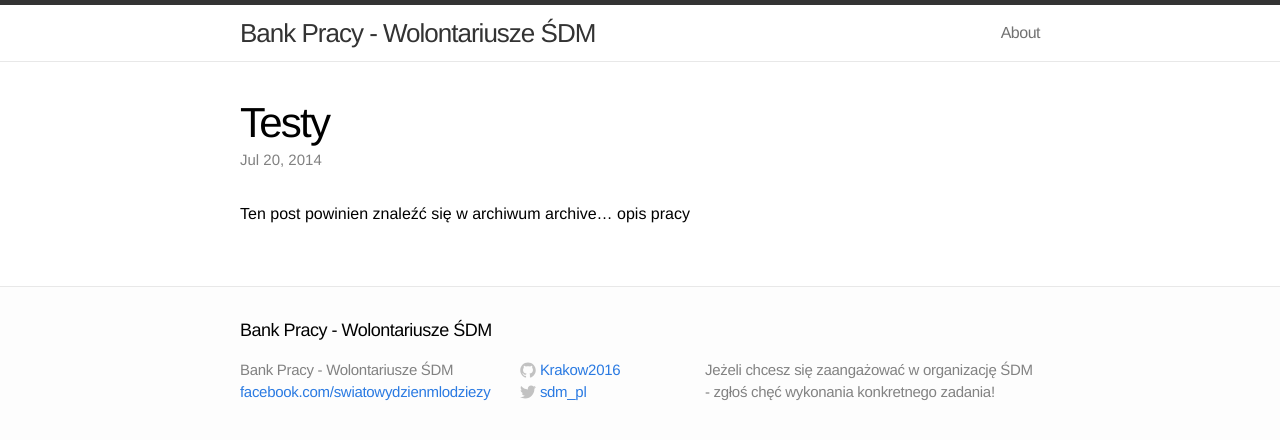
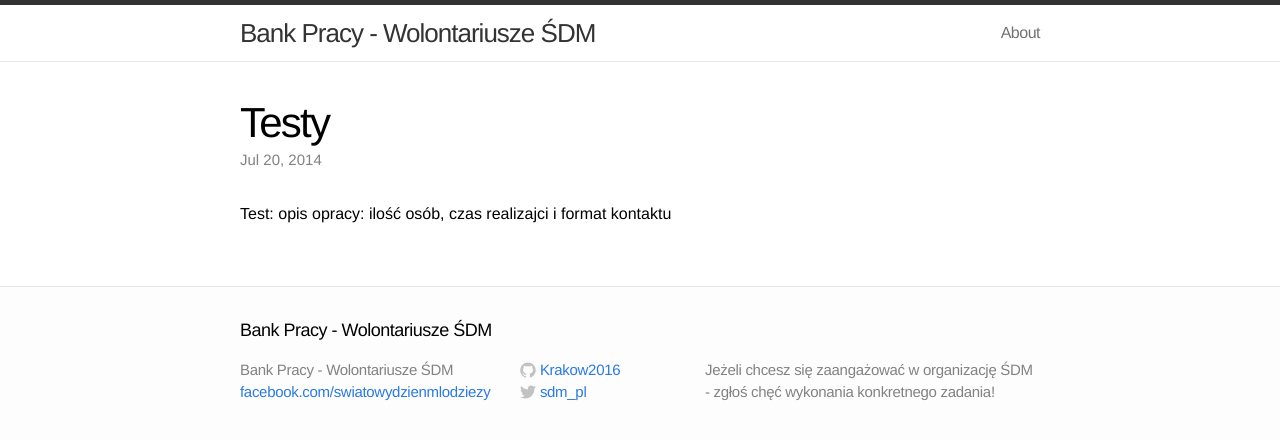
Before and after one commit to Krakow2016/tablica, a Jekyll site: the page built from _posts/2014-07-20-archived-post.markdown, in a window 1280 px wide. Shown: the top 440 px of the page. Built offline with Jekyll 4.4.1, drawn with Linux system fonts in a browser that asks for light colours.

Commit message:
Update 2014-07-20-archived-post.markdown

```diff
--- a/_posts/2014-07-20-archived-post.markdown
+++ b/_posts/2014-07-20-archived-post.markdown
@@ -7,4 +7,4 @@ tags: archive
 team_count: 2
 ---
 
-Ten post powinien znaleźć się w archiwum {{ page.tags }}... opis pracy
+Test: opis opracy: ilość osób, czas realizajci i format kontaktu
```
